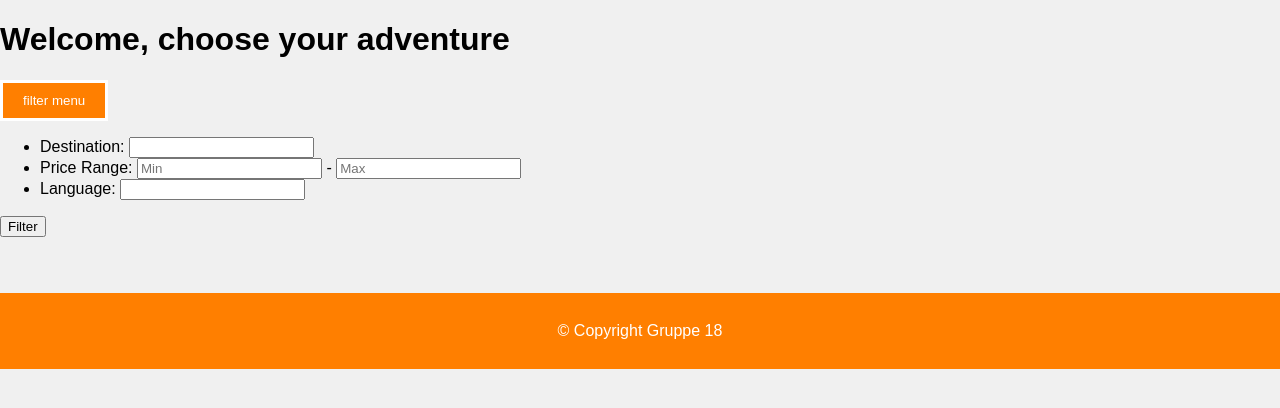
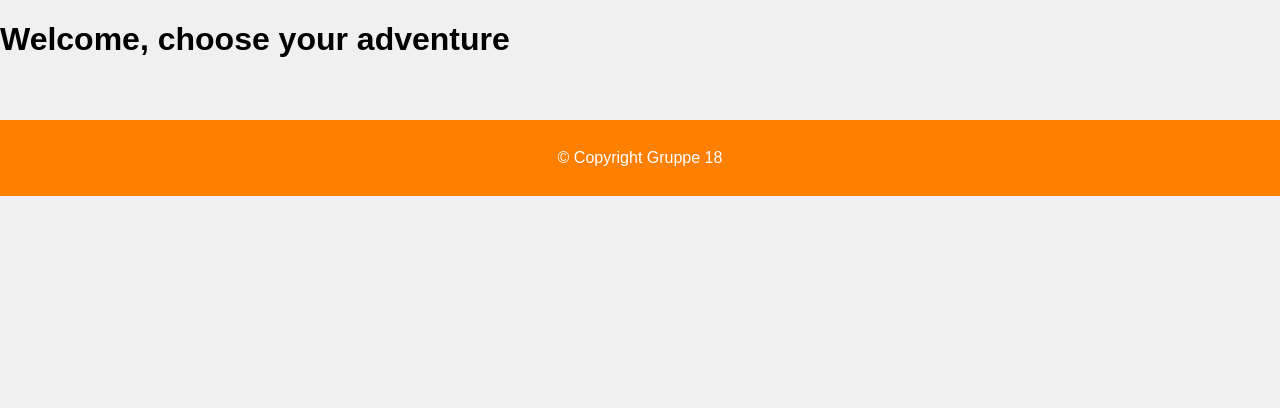
Before and after one commit to khadijo/Group18.YourGuide.Prototype, a Flask app: page /search in a window 1280 px wide. Shown: the part 157-565 px from the top of the page. Run offline with Flask 3, Linux system fonts and the light colour scheme; parts of the project's set-up code (start-up, migrations or seed data) failed here and were passed over.

Commit message:
Made some changes inn app.py and the database (improving methods and logic)

```diff
--- a/Gruppe_18/src/main/app.py
+++ b/Gruppe_18/src/main/app.py
@@ -1,12 +1,10 @@
 from flask_login import LoginManager, login_user, login_required, logout_user, current_user
-from Gruppe_18.src.main.controller.tourController import tourController
 from Gruppe_18.src.main.model.models import Account, Tour, tour_account_association
 from Gruppe_18.src.main.database.sql_alchemy import app
 from Gruppe_18.src.main.repository.AccountRepository import AccountRepository
 from flask import render_template, request, flash, redirect, url_for
-from Gruppe_18.src.main.repository.TourRepository import TourRepository
 from Gruppe_18.src.main.database.sql_alchemy import get_session
-
+from Gruppe_18.src.main.controller.AccountController import AccountController
 
 login_manager = LoginManager()
 login_manager.init_app(app)
@@ -14,8 +12,7 @@ login_manager.login_view = 'login'
 
 session = get_session()
 account_rep = AccountRepository(session)
-tour_rep = TourRepository(session)
-tourC = tourController(tour_rep)
+account_controller = AccountController(account_rep)
 
 @login_manager.user_loader
 def load_user(user_id):
@@ -95,6 +92,7 @@ def register_for_tour():
     if current_user.is_authenticated:
         tour_id = request.form.get('tour_id')
         user_id = current_user.id
+
         account_rep.account_register_to_tour(tour_id, user_id)
         return redirect(url_for('user_tours'))
     else:
@@ -127,17 +125,12 @@ def cancel_tour():
         tour = session.query(Tour).filter_by(id=tour_id).first()
         if tour:
             account_rep.account_cancel_tour(tour_id, user_id)
-            tour.booked -= 1
             session.commit()
         return render_template('canceled_tour.html', tour=tour)
     else:
         flash('You must be logged in to cancel a tour.', 'danger')
         return redirect(url_for('login'))
 
-@app.route('/home/filter', methods=['GET','POST'])
-def filter_tour():
-    return tourC.filter_app()
-
 
 if __name__ == '__main__':
     app.run(debug=True)
--- a/Gruppe_18/src/main/repository/TourRepository.py
+++ b/Gruppe_18/src/main/repository/TourRepository.py
@@ -87,7 +87,7 @@ class TourRepository(JSONRepository):
         return tour
 
     def delete_tour(self, tour_id):
-        tour = self.session.query(Tour).filter_by(tour_id=tour_id).first()
+        tour = self.session.query(Tour).filter_by(id=tour_id).first()
 
         if tour is not None:
             self.session.delete(tour)
--- a/Gruppe_18/src/main/templates/homepage.html
+++ b/Gruppe_18/src/main/templates/homepage.html
@@ -143,19 +143,6 @@
         </div>
     </header>
     <h1>Welcome, choose your adventure</h1>
-    <button class="filter-button">filter menu</button>
-
-    <form action="/home/filter" method="post">
-        <div class="filter-menu">
-            <ul>
-                <li>Destination: <input type="text" id="destination-input" name="destination"></li>
-                <li>Price Range: <input type="number" id="min-price-input" name="min_price" placeholder="Min"> - <input type="number" id="max-price-input" name="max_price" placeholder="Max"></li>
-                <li>Language: <input type="text" id="language-input" name="language"></li>
-            </ul>
-            <input type="submit" value="Filter">
-        </div>
-    </form>
-
     <main>
         <!-- For hver tur i listen av turer, generer HTML-innhold -->
         {% for tour in tours %}
@@ -183,19 +170,5 @@
         <p>&copy; Copyright Gruppe 18</p>
     </footer>
 
-    <script>
-        document.addEventListener("DOMContentLoaded", function () {
-            const filterButton = document.querySelector(".filter-button");
-            const filterMenu = document.querySelector(".filter-menu");
-
-            filterButton.addEventListener("click", function () {
-                if (filterMenu.style.display === "none" || filterMenu.style.display === "") {
-                    filterMenu.style.display = "block";
-                } else {
-                    filterMenu.style.display = "none";
-                }
-            });
-        });
-    </script>
 </body>
 </html>
```
Also changed, not shown: Gruppe_18/src/main/repository/AccountRepository.py (+7 -4 lines), Gruppe_18/src/main/YourGuide.db.
